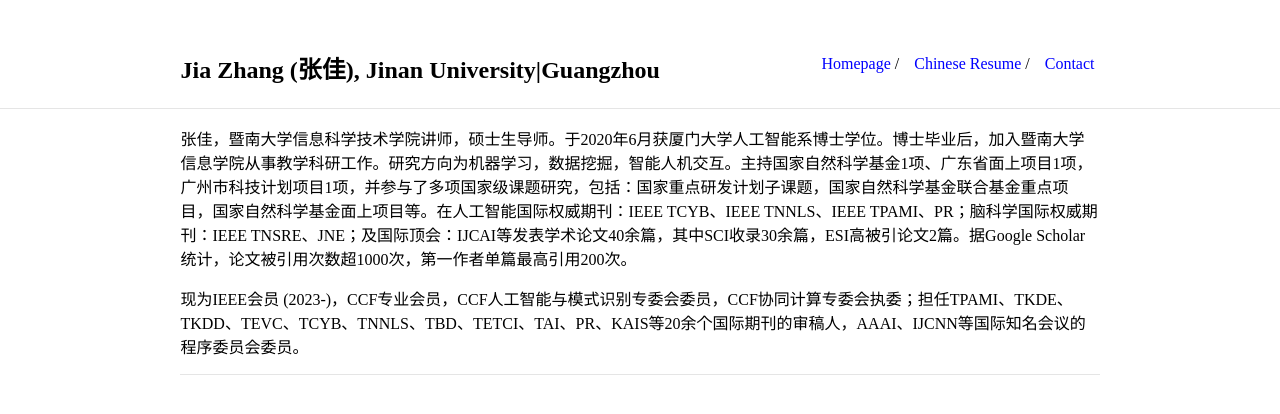
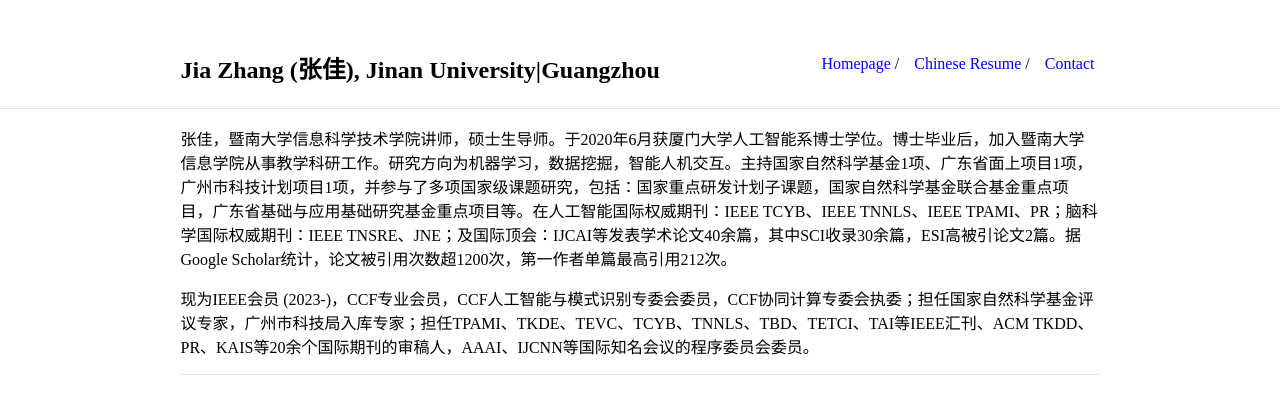
Before and after one commit to jiazhang-ml/jiazhang-ml.github.io, a Jekyll site: the page built from ch-resume.md, in a window 1280 px wide, cut to the strip 0-876 px from the top of the page. Shown: the top 414 px of the strip. Built offline with Jekyll 4.4.1, drawn with Linux system fonts in a browser that asks for light colours.

Commit message:
Update ch-resume.md

```diff
--- a/ch-resume.md
+++ b/ch-resume.md
@@ -3,6 +3,6 @@
 layout: default
 ---
 
-张佳，暨南大学信息科学技术学院讲师，硕士生导师。于2020年6月获厦门大学人工智能系博士学位。博士毕业后，加入暨南大学信息学院从事教学科研工作。研究方向为机器学习，数据挖掘，智能人机交互。主持国家自然科学基金1项、广东省面上项目1项，广州市科技计划项目1项，并参与了多项国家级课题研究，包括：国家重点研发计划子课题，国家自然科学基金联合基金重点项目，国家自然科学基金面上项目等。在人工智能国际权威期刊：IEEE TCYB、IEEE TNNLS、IEEE TPAMI、PR；脑科学国际权威期刊：IEEE TNSRE、JNE；及国际顶会：IJCAI等发表学术论文40余篇，其中SCI收录30余篇，ESI高被引论文2篇。据Google Scholar统计，论文被引用次数超1000次，第一作者单篇最高引用200次。
+张佳，暨南大学信息科学技术学院讲师，硕士生导师。于2020年6月获厦门大学人工智能系博士学位。博士毕业后，加入暨南大学信息学院从事教学科研工作。研究方向为机器学习，数据挖掘，智能人机交互。主持国家自然科学基金1项、广东省面上项目1项，广州市科技计划项目1项，并参与了多项国家级课题研究，包括：国家重点研发计划子课题，国家自然科学基金联合基金重点项目，广东省基础与应用基础研究基金重点项目等。在人工智能国际权威期刊：IEEE TCYB、IEEE TNNLS、IEEE TPAMI、PR；脑科学国际权威期刊：IEEE TNSRE、JNE；及国际顶会：IJCAI等发表学术论文40余篇，其中SCI收录30余篇，ESI高被引论文2篇。据Google Scholar统计，论文被引用次数超1200次，第一作者单篇最高引用212次。
 
-现为IEEE会员 (2023-)，CCF专业会员，CCF人工智能与模式识别专委会委员，CCF协同计算专委会执委；担任TPAMI、TKDE、TKDD、TEVC、TCYB、TNNLS、TBD、TETCI、TAI、PR、KAIS等20余个国际期刊的审稿人，AAAI、IJCNN等国际知名会议的程序委员会委员。
+现为IEEE会员 (2023-)，CCF专业会员，CCF人工智能与模式识别专委会委员，CCF协同计算专委会执委；担任国家自然科学基金评议专家，广州市科技局入库专家；担任TPAMI、TKDE、TEVC、TCYB、TNNLS、TBD、TETCI、TAI等IEEE汇刊、ACM TKDD、PR、KAIS等20余个国际期刊的审稿人，AAAI、IJCNN等国际知名会议的程序委员会委员。
```
